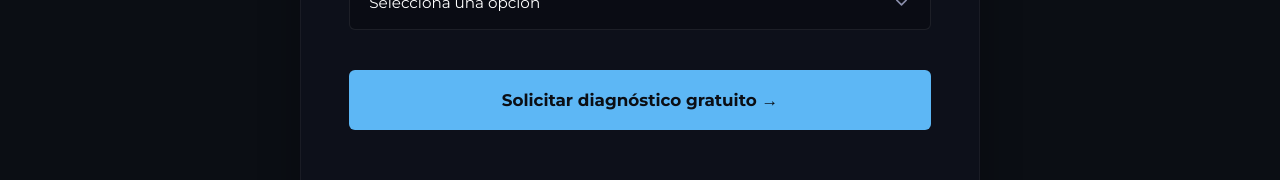
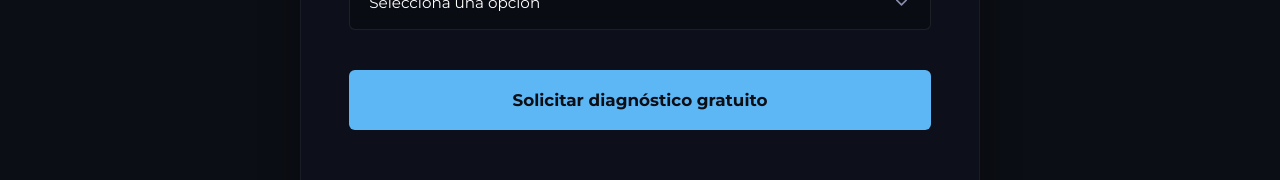
Before and after one commit to DavidRestrepoo/pyDistinto, an Angular app: page /landing in a window 1280 px wide. Shown: the part 8911-9091 px from the top of the page. Built offline with nearby package versions, Linux system fonts and the light colour scheme.

Commit message:
style: remover flecha del botón de solicitar diagnóstico gratuito en landing

```diff
--- a/src/app/pages/landing/landing.component.html
+++ b/src/app/pages/landing/landing.component.html
@@ -571,7 +571,7 @@
         </div>
 
         <button type="submit" class="srv-contacto__submit" [disabled]="isSubmitting()">
-          {{ isSubmitting() ? 'Enviando...' : 'Solicitar diagnóstico gratuito →' }}
+          {{ isSubmitting() ? 'Enviando...' : 'Solicitar diagnóstico gratuito' }}
         </button>
 
         <p class="srv-contacto__disclaimer">
```
